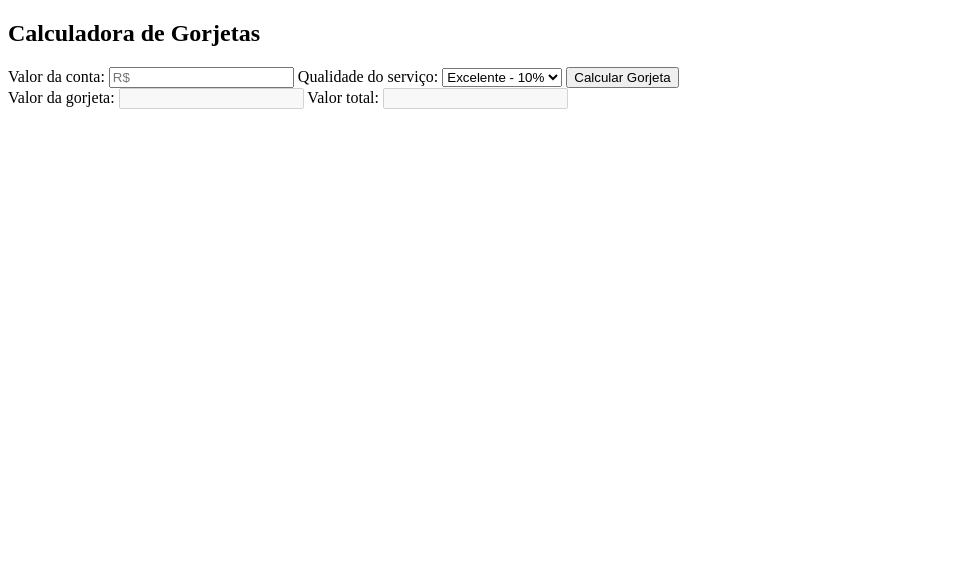
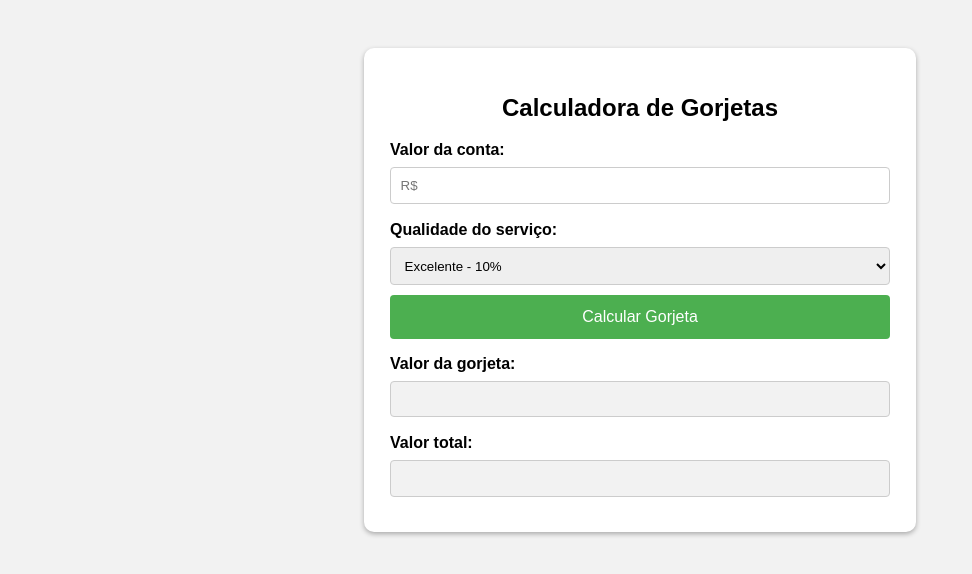
Before and after one commit to leaquis/Calculadora-de-Gorjeta, a plain HTML site: page index.html in a window 1280 px wide. Shown: the whole page, without its empty margins (0-972 px from the left). Drawn offline with Linux system fonts and the light colour scheme.

Commit message:
Criação e finalização do css

```diff
--- a/index.html
+++ b/index.html
@@ -8,7 +8,7 @@
     <script src="/scripts/script.js" defer></script>
 </head>
 <body>
-    <div class="calculator"></div>
+    <div class="calculator">
         <h2>Calculadora de Gorjetas</h2>
         <label for="billAmount">Valor da conta:</label>
         <input type="number" id="billAmount" name="billAmount" placeholder="R$">
@@ -26,5 +26,6 @@
             <label for="totalAmount">Valor total:</label>
             <input type="number" id="totalAmount" name="totalAmount" disabled>
         </div>
+    </div>
 </body>
 </html>
--- a/styles/style.css
+++ b/styles/style.css
@@ -0,0 +1,54 @@
+body {
+    background-color: #f2f2f2;
+    font-family: Arial;
+}
+
+.calculator {
+    background-color: #FFF;
+    border-radius: 10px;
+    box-shadow: 0 2px 5px rgb(0, 0, 0, .3);
+    margin: 3rem auto;
+    max-width: 500px;
+    padding: 1.6rem;
+}
+
+h2 {
+    text-align: center;
+}
+
+label {
+    display: block;
+    font-weight: bold;
+    margin: 0.5rem 0;
+}
+
+input, select {
+    border: 1px solid #ccc;
+    border-radius: 4px;
+    box-sizing: border-box;
+    margin-bottom: 0.6rem;
+    padding: 0.6rem;
+    width: 100%;
+}
+
+button {
+    background-color: #4caf50;
+    border: none;
+    border-radius: 4px;
+    color: #fff;
+    cursor: pointer;
+    font-size: 1rem;
+    margin-bottom: 0.5rem;
+    padding: 0.8rem;
+    width: 100%;
+    transition: .4s;
+}
+
+button:hover {
+    background-color: #3e8e41;
+}
+
+input:disabled {
+    background-color: #f2f2f2;
+    color: #777;
+}
```
Lines whose indentation alone changed are shown as unchanged.
